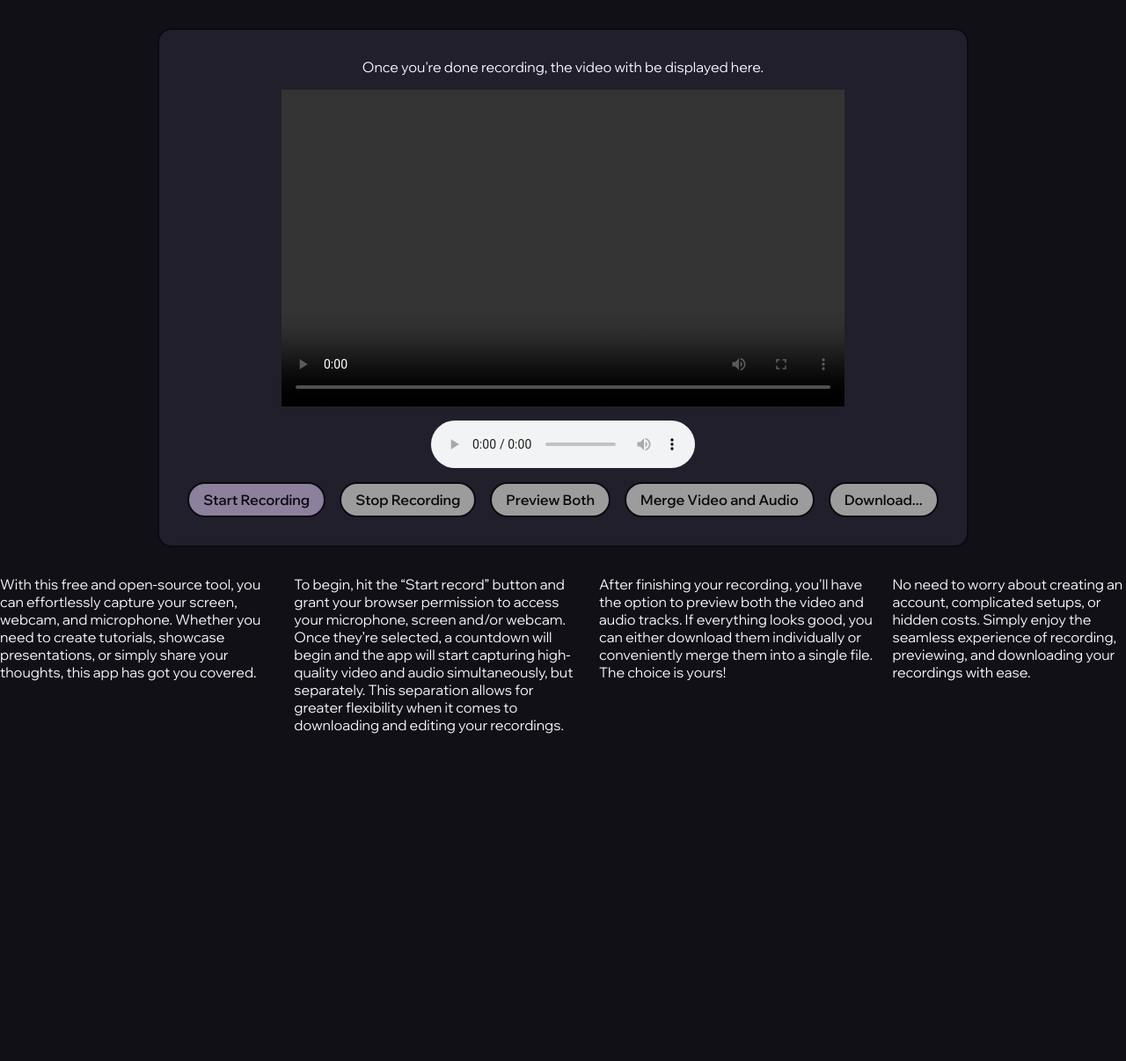
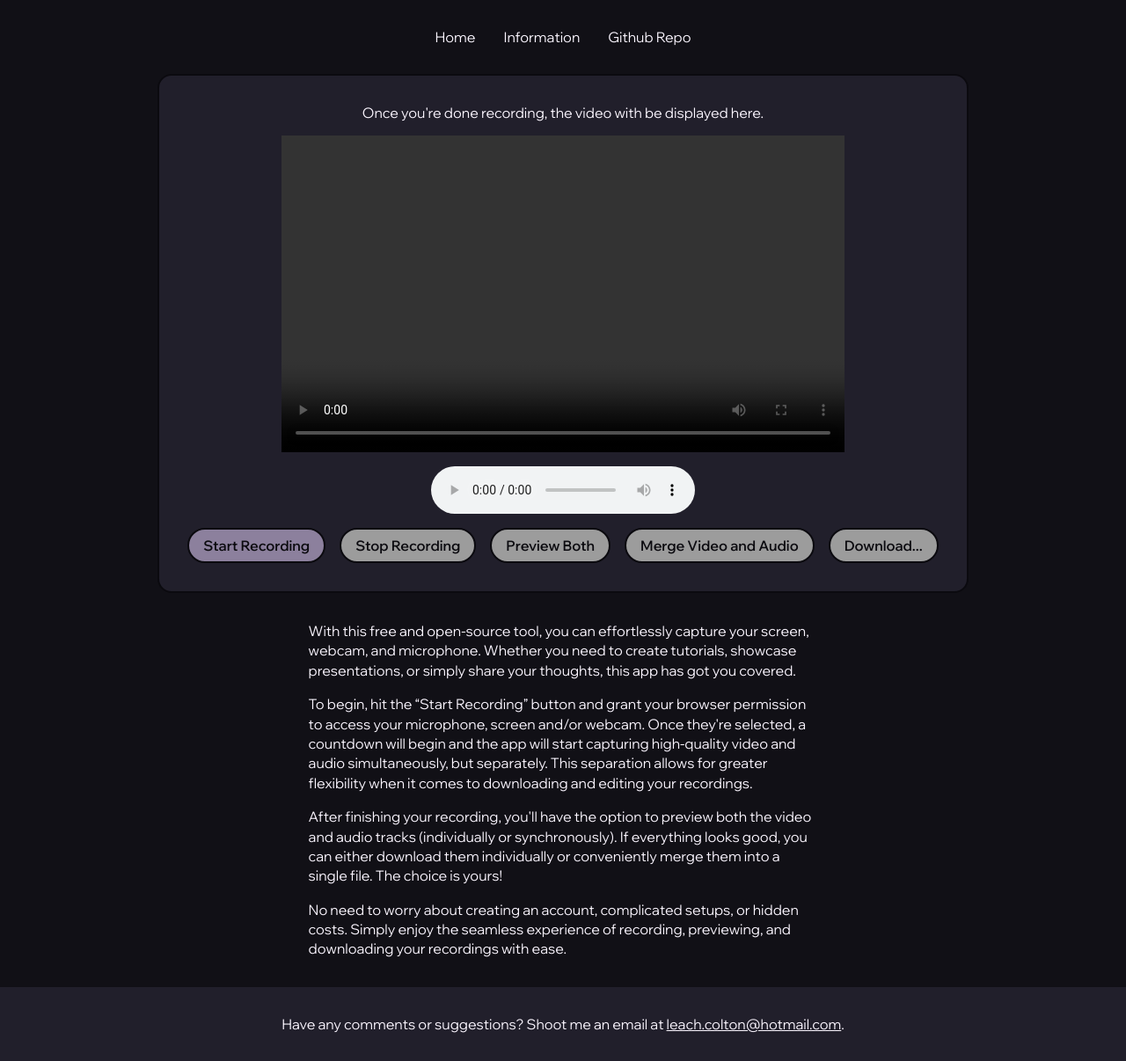
Before and after one commit to coltonleach/screen-recorder, a website built with Vite: page index.html in a window 1280 px wide. Shown: the whole page at 88% size. Before the commit the page ends 834 px from the top, so only its background shows below. Built offline with nearby package versions, Linux system fonts and the light colour scheme; a web font is replaced by a local one; what @ffmpeg/ffmpeg would draw is missing.

Commit message:
Changed the 'Download...' button functionality to not display download options until it's enabled. This was done in pure CSS :). Next up is to add a countdown, and allow users to select their webcam and extra features like noise suppression

```diff
--- a/index.html
+++ b/index.html
@@ -7,7 +7,20 @@
   </head>
   <body>
     <div id="app"></div>
-    <div class="preview-container">
+    <nav>
+      <ul>
+        <li><a href="#home">Home</a></li>
+        <li><a href="#information">Information</a></li>
+        <li>
+          <a
+            href="https://github.com/coltonleach/screen-recorder"
+            target="_blank"
+            >Github Repo</a
+          >
+        </li>
+      </ul>
+    </nav>
+    <section class="preview-container" id="home">
       <p>Once you're done recording, the video with be displayed here.</p>
       <video id="my-recording" width="640" height="360" controls></video>
       <audio id="my-audio" controls></audio>
@@ -31,8 +44,8 @@
           </div>
         </div>
       </div>
-    </div>
-    <div class="text-container">
+    </section>
+    <section class="text-container" id="information">
       <p>
         With this free and open-source tool, you can effortlessly capture your
         screen, webcam, and microphone. Whether you need to create tutorials,
@@ -40,8 +53,8 @@
         you covered.
       </p>
       <p>
-        To begin, hit the “Start record” button and grant your browser
-        permission to access your microphone, screen and/or webcam. Once they’re
+        To begin, hit the “Start Recording” button and grant your browser
+        permission to access your microphone, screen and/or webcam. Once they're
         selected, a countdown will begin and the app will start capturing
         high-quality video and audio simultaneously, but separately. This
         separation allows for greater flexibility when it comes to downloading
@@ -49,16 +62,22 @@
       </p>
       <p>
         After finishing your recording, you'll have the option to preview both
-        the video and audio tracks. If everything looks good, you can either
-        download them individually or conveniently merge them into a single
-        file. The choice is yours!
+        the video and audio tracks (individually or synchronously). If
+        everything looks good, you can either download them individually or
+        conveniently merge them into a single file. The choice is yours!
       </p>
       <p>
         No need to worry about creating an account, complicated setups, or
         hidden costs. Simply enjoy the seamless experience of recording,
         previewing, and downloading your recordings with ease.
       </p>
-    </div>
+    </section>
+    <footer>
+      <p>
+        Have any comments or suggestions? Shoot me an email at
+        <a href="mailto:leach.colton@hotmail.com">leach.colton@hotmail.com</a>.
+      </p>
+    </footer>
     <script type="module" src="/main.js"></script>
   </body>
 </html>
--- a/main.js
+++ b/main.js
@@ -25,6 +25,7 @@ const loadFfmpeg = async () => {
   btnStartRecord.removeAttribute('disabled')
   btnStopRecord.setAttribute('disabled', 'disabled')
   btnMerge.setAttribute('disabled', 'disabled')
+  btnPreview.setAttribute('disabled', 'disabled')
 }
 
 btnStartRecord.addEventListener('click', async (e) => {
@@ -36,6 +37,9 @@ btnStartRecord.addEventListener('click', async (e) => {
   }
   if (flag) {
     try {
+      //TODO: allow the user to select if they want their webcam to be captured.
+      //TODO: allow the user to select if they want noise suppression.
+      //TODO: add 3 second countdown before recording starts.
       const audioRecording = await navigator.mediaDevices.getUserMedia({
         video: false, //webcam
         audio: true, //mic
@@ -72,13 +76,12 @@ btnStartRecord.addEventListener('click', async (e) => {
       videoMediaRecorder.start()
       audioMediaRecorder.start()
 
-      // setTimeout(() => {
-      //   videoMediaRecorder.stop()
-      //   audioMediaRecorder.stop()
-      // }, 10000)
+      setTimeout(() => {
+        videoMediaRecorder.stop()
+        audioMediaRecorder.stop()
+      }, 10000)
 
-      videoMediaRecorder.onstop = (e) => {
-        console.log('video onstop')
+      videoMediaRecorder.onstop = () => {
         audioMediaRecorder.stop()
         myVideo.src = URL.createObjectURL(
           new Blob(videoData, {
@@ -88,8 +91,7 @@ btnStartRecord.addEventListener('click', async (e) => {
         btnDownloadVideo.href = myVideo.src
       }
 
-      audioMediaRecorder.onstop = (e) => {
-        console.log('audio onstop')
+      audioMediaRecorder.onstop = () => {
         myAudio.src = URL.createObjectURL(
           new Blob(audioData, {
             type: audioData[0].type,
@@ -99,21 +101,20 @@ btnStartRecord.addEventListener('click', async (e) => {
         btnMerge.removeAttribute('disabled')
         btnStartRecord.removeAttribute('disabled')
         btnPreview.removeAttribute('disabled')
+        btnDownloadMore.removeAttribute('disabled')
         btnDownloadAudio.setAttribute('aria-disabled', 'false')
         btnDownloadVideo.setAttribute('aria-disabled', 'false')
-        btnDownloadMore.setAttribute('aria-disabled', 'false')
       }
 
       btnStopRecord.removeAttribute('disabled')
     } catch (err) {
-      console.log(err)
+      console.error(err)
     }
   }
 })
 
 btnMerge.addEventListener('click', async (e) => {
   ffmpeg.FS('writeFile', 'video.webm', await fetchFile(myVideo.src))
-  // await ffmpeg.run('-i', 'video.webm', 'output.mp4')
   ffmpeg.FS('writeFile', 'audio.ogg', await fetchFile(myAudio.src))
 
   await ffmpeg.run(
--- a/style.css
+++ b/style.css
@@ -31,8 +31,15 @@ body {
   gap: 2rem;
 }
 
-h1 {
-  font-family: var(--font-title);
+nav > ul {
+  display: flex;
+  list-style: none;
+  gap: 2rem;
+}
+
+nav > ul > li > a {
+  color: var(--clr-white);
+  text-decoration: none;
 }
 
 video {
@@ -83,7 +90,7 @@ button:disabled,
   cursor: not-allowed;
 }
 
-.download-container:hover .download-menu {
+.download-container:hover > #btn-download-more:enabled ~ .download-menu {
   display: flex;
 }
 
@@ -104,9 +111,22 @@ button:disabled,
 
 .text-container {
   display: flex;
+  flex-direction: column;
   gap: 1rem;
 }
 
 .text-container > p {
-  max-width: 32ch;
+  max-width: 56ch;
+  line-height: 1.4;
 }
+
+footer {
+  padding: 2rem;
+  width: 100%;
+  text-align: center;
+  background-color: var(--clr-secondary);
+}
+
+footer a {
+  color: var(--clr-white);
+}
```
